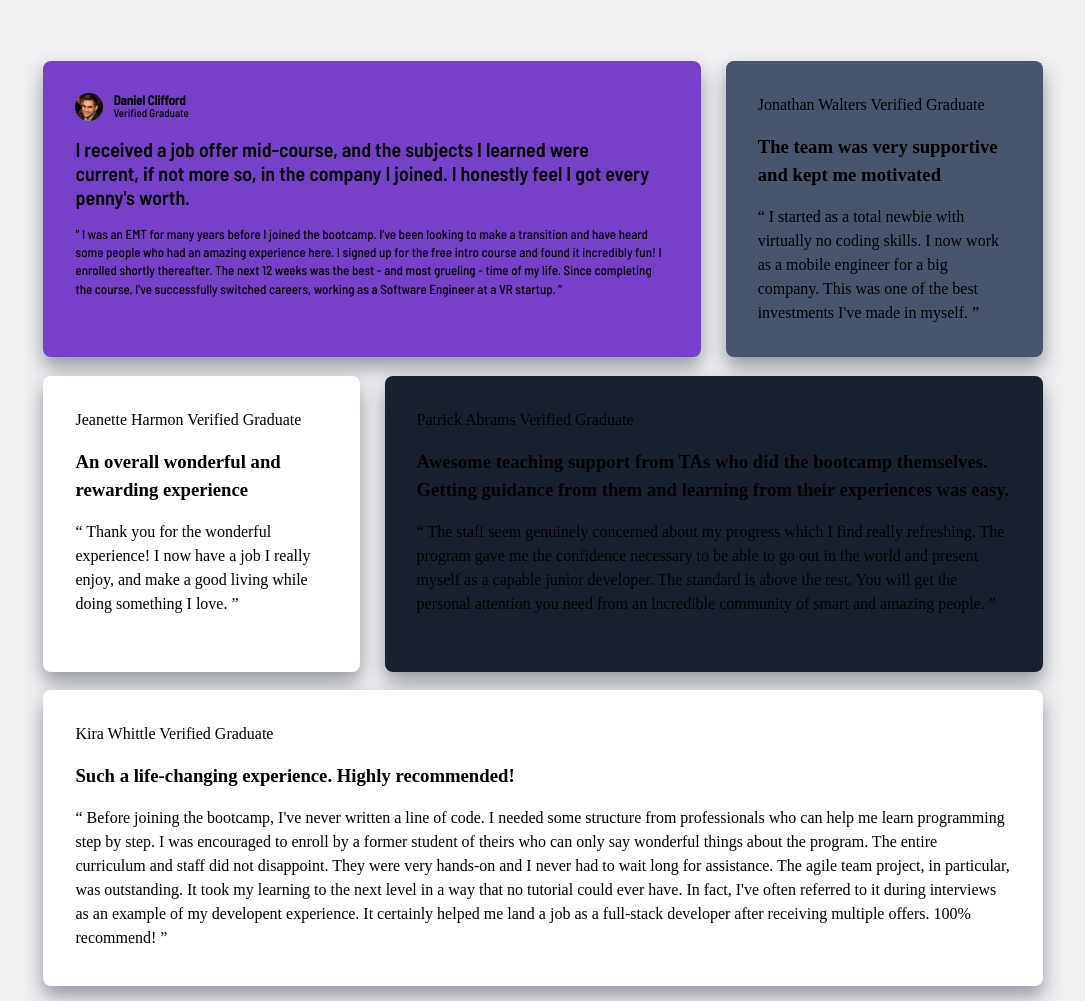
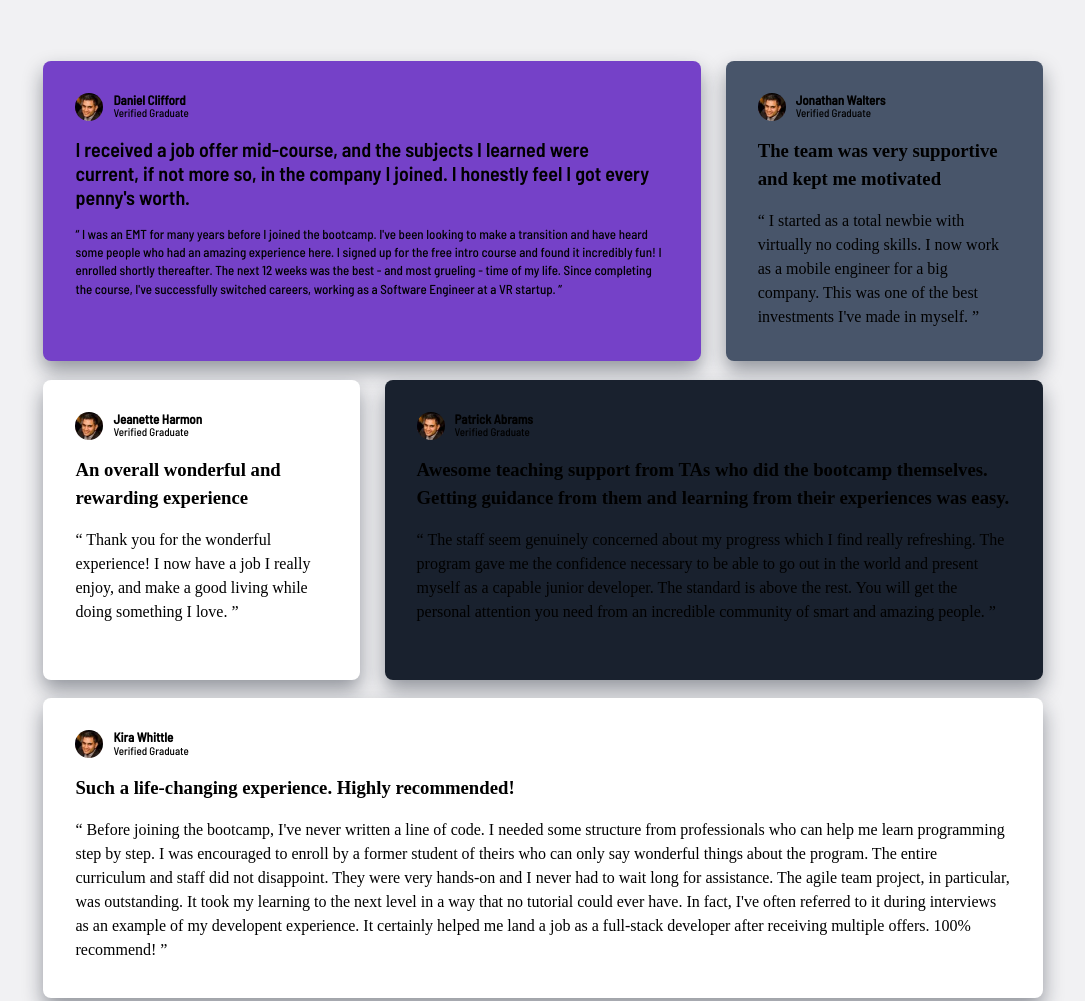
Before and after one commit to JammiM/testimonials-grid-section-fem, a website built with Vite: page index.html in a window 1280 px wide. Shown: the part 105-1106 px from the top of the page, without its empty margins (97-1182 px from the left). Built offline with nearby package versions, Linux system fonts and the light colour scheme.

Commit message:
Updated the headers of each testimonial

```diff
--- a/index.html
+++ b/index.html
@@ -79,7 +79,26 @@
       </section>
 
       <section class="testimonial t-2">
-        <div>Jonathan Walters Verified Graduate</div>
+        <header class="testimonial-header">
+          <picture>
+            <source
+              srcset="src/assets/images/image-daniel.webp"
+              type="image/webp"
+            />
+            <img
+              width="28"
+              height="28"
+              class="testimonial-thumbnail"
+              src="src/assets/images/image-daniel.jpg"
+              alt="Picture of Daniel Clifford"
+            />
+          </picture>
+
+          <div class="testimonial-bio">
+            <p class="testimonial-bio-name text-preset-2">Jonathan Walters</p>
+            <p class="testimonial-bio-role text-preset-4">Verified Graduate</p>
+          </div>
+        </header>
 
         <h3>The team was very supportive and kept me motivated</h3>
         <p>
@@ -90,7 +109,26 @@
       </section>
 
       <section class="testimonial t-3">
-        <div>Jeanette Harmon Verified Graduate</div>
+        <header class="testimonial-header">
+          <picture>
+            <source
+              srcset="src/assets/images/image-daniel.webp"
+              type="image/webp"
+            />
+            <img
+              width="28"
+              height="28"
+              class="testimonial-thumbnail"
+              src="src/assets/images/image-daniel.jpg"
+              alt="Picture of Daniel Clifford"
+            />
+          </picture>
+
+          <div class="testimonial-bio">
+            <p class="testimonial-bio-name text-preset-2">Jeanette Harmon</p>
+            <p class="testimonial-bio-role text-preset-4">Verified Graduate</p>
+          </div>
+        </header>
 
         <h3>An overall wonderful and rewarding experience</h3>
 
@@ -101,7 +139,26 @@
       </section>
 
       <section class="testimonial t-4">
-        <div>Patrick Abrams Verified Graduate</div>
+        <header class="testimonial-header">
+          <picture>
+            <source
+              srcset="src/assets/images/image-daniel.webp"
+              type="image/webp"
+            />
+            <img
+              width="28"
+              height="28"
+              class="testimonial-thumbnail"
+              src="src/assets/images/image-daniel.jpg"
+              alt="Picture of Daniel Clifford"
+            />
+          </picture>
+
+          <div class="testimonial-bio">
+            <p class="testimonial-bio-name text-preset-2">Patrick Abrams</p>
+            <p class="testimonial-bio-role text-preset-4">Verified Graduate</p>
+          </div>
+        </header>
 
         <h3>
           Awesome teaching support from TAs who did the bootcamp themselves.
@@ -120,7 +177,26 @@
       </section>
 
       <section class="testimonial t-5">
-        <div>Kira Whittle Verified Graduate</div>
+        <header class="testimonial-header">
+          <picture>
+            <source
+              srcset="src/assets/images/image-daniel.webp"
+              type="image/webp"
+            />
+            <img
+              width="28"
+              height="28"
+              class="testimonial-thumbnail"
+              src="src/assets/images/image-daniel.jpg"
+              alt="Picture of Daniel Clifford"
+            />
+          </picture>
+
+          <div class="testimonial-bio">
+            <p class="testimonial-bio-name text-preset-2">Kira Whittle</p>
+            <p class="testimonial-bio-role text-preset-4">Verified Graduate</p>
+          </div>
+        </header>
 
         <h3>Such a life-changing experience. Highly recommended!</h3>
 
```
